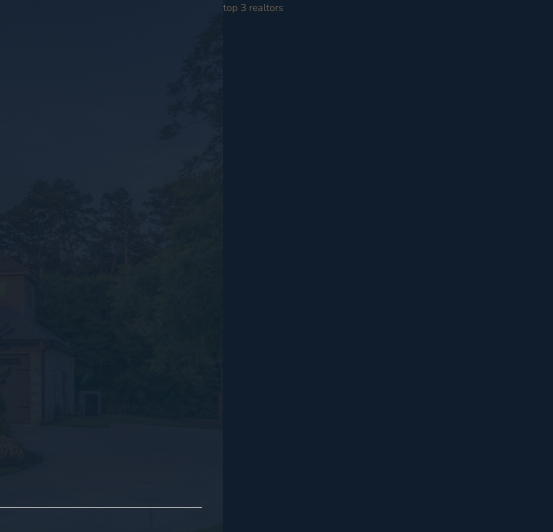
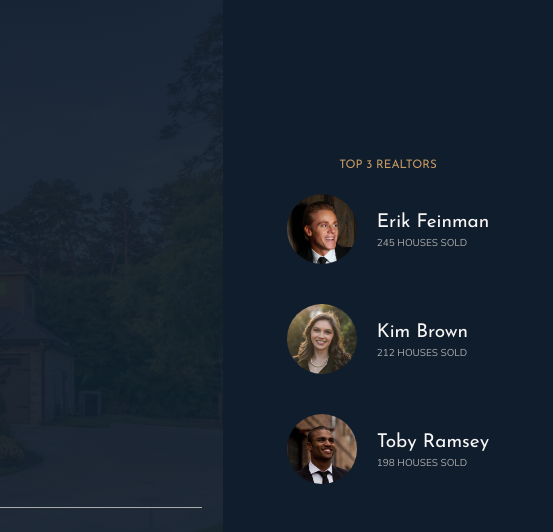
Before and after one commit to MunrraMT/advanced-css-sass, a website: page nexter/index.html in a window 1280 px wide. Shown: the top 532 px of the page, 727-1280 px from the left. Drawn offline with nearby package versions, Linux system fonts and the light colour scheme.

Commit message:
Nexter Project - Finalizado: Building the Realtors Section

```diff
--- a/nexter/index.html
+++ b/nexter/index.html
@@ -40,7 +40,40 @@
         </header>
 
         <div class="realtors">
-            top 3 realtors
+            <h3 class="heading-3">
+                Top 3 Realtors
+            </h3>
+            <div class="realtors__list">
+                <img src="./img/realtor-1.jpeg" alt="Realtor 01" class="realtors__img">
+                <div class="realtors__details">
+                    <h4 class="heading-4 heading-4--light">
+                        Erik Feinman
+                    </h4>
+                    <p class="realtors__sold">
+                        245 houses sold
+                    </p>
+                </div>
+
+                <img src="./img/realtor-2.jpeg" alt="Realtor 02" class="realtors__img">
+                <div class="realtors__details">
+                    <h4 class="heading-4 heading-4--light">
+                        Kim Brown
+                    </h4>
+                    <p class="realtors__sold">
+                        212 houses sold
+                    </p>
+                </div>
+
+                <img src="./img/realtor-3.jpeg" alt="Realtor 03" class="realtors__img">
+                <div class="realtors__details">
+                    <h4 class="heading-4 heading-4--light">
+                        Toby Ramsey
+                    </h4>
+                    <p class="realtors__sold">
+                        198 houses sold
+                    </p>
+                </div>
+            </div>
         </div>
 
         <section class="features">
--- a/nexter/sass/_realtors.scss
+++ b/nexter/sass/_realtors.scss
@@ -1,4 +1,35 @@
 .realtors {
     background-color: $color-secondary;
     grid-column: col-start 7 / full-end;
+
+    padding: 3rem;
+
+    display: grid;
+    align-content: center;
+    justify-content: center;
+    row-gap: 2rem;
+    justify-items: center;
+
+    &__list {
+        display: grid;
+        grid-template-columns: min-content max-content;
+        column-gap: 2rem;
+        row-gap: 5vh;
+        align-items: center;
+    }
+
+    &__img {
+        width: 7rem;
+        border-radius: 50%;
+        display: block;
+    }
+
+    &__details {
+    }
+
+    &__sold {
+        text-transform: uppercase;
+        color: $color-grey-light-2;
+        margin-top: -3px;
+    }
 }
```
Also changed, not shown: nexter/css/style.css.
